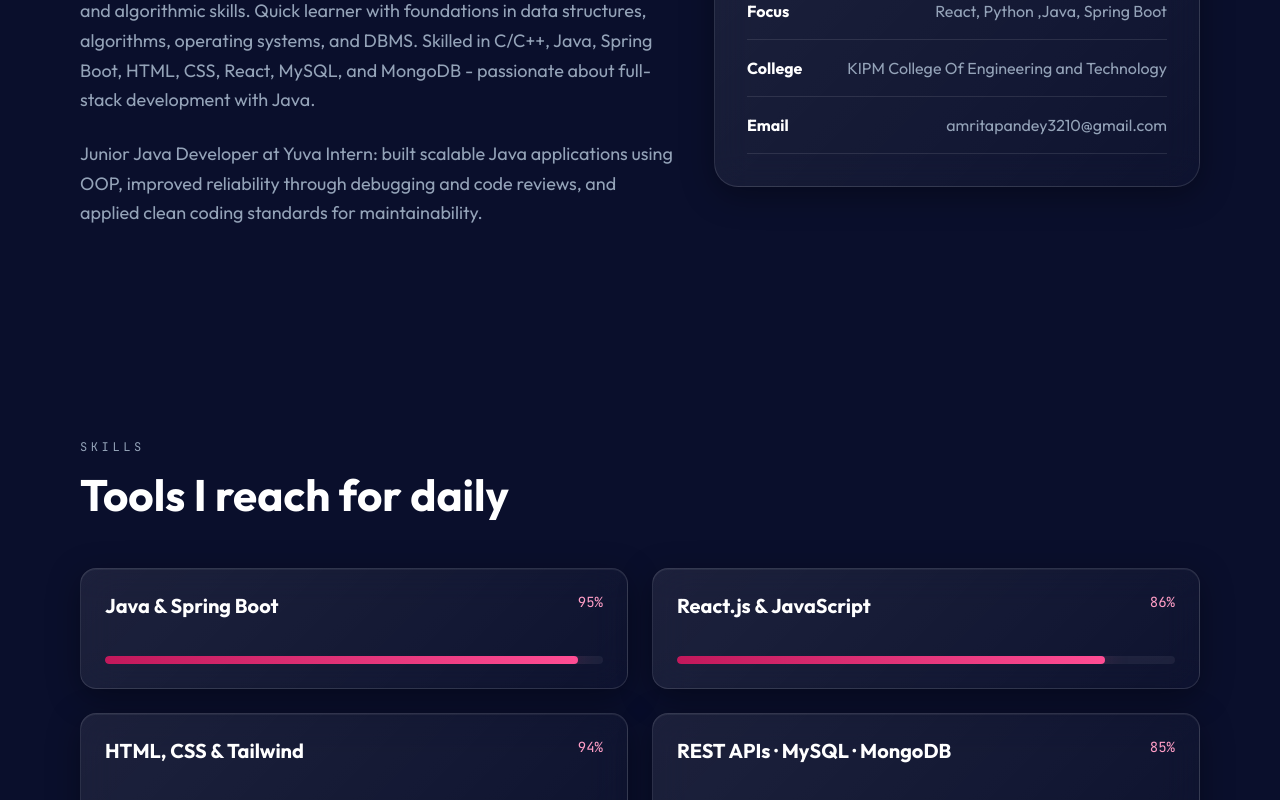
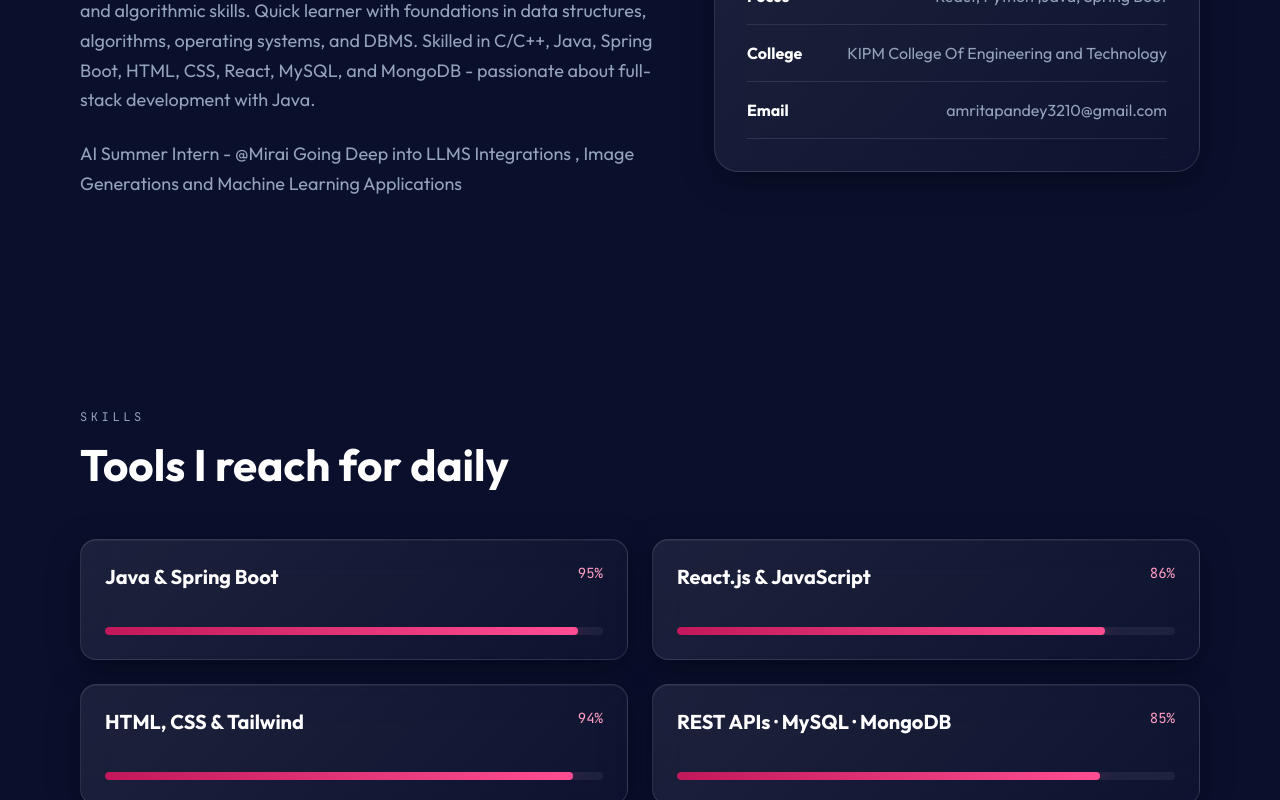
Before and after one commit to amritapandey623/Portfolio, a React (Vite) app: page / in a window 1280 px wide. Shown: the part 1180-1980 px from the top of the page. Built offline with nearby package versions, Linux system fonts and the light colour scheme.

Commit message:
Experience

```diff
--- a/src/main.jsx
+++ b/src/main.jsx
@@ -87,6 +87,11 @@ const skills = [
 ];
 
 const timeline = [
+  {
+    period: 'AI Summer Intern 2026 - @Mirai',
+    title: 'AI Summer Intern',
+    body: 'Worked on LLMs Integrations, Image Generation, and Machine Learning Applications. Gained hands-on experience in AI technologies and contributed to innovative projects.',
+  },
   {
     period: 'Google Student Ambassador Program - 2026',
     title: 'Google Student Ambassador',
@@ -226,7 +231,7 @@ function About() {
           <p className="section-label">About</p>
           <h2>Code with clarity. Design with intent.</h2>
           <p className="body-text">B.Tech Computer Science & Engineering student at KIPM College Of Engineering and Technology (CGPA 8.5) with strong software engineering and algorithmic skills. Quick learner with foundations in data structures, algorithms, operating systems, and DBMS. Skilled in C/C++, Java, Spring Boot, HTML, CSS, React, MySQL, and MongoDB - passionate about full-stack development with Java.</p>
-          <p className="body-text">Junior Java Developer at Yuva Intern: built scalable Java applications using OOP, improved reliability through debugging and code reviews, and applied clean coding standards for maintainability.</p>
+          <p className="body-text">AI Summer Intern - @Mirai  Going Deep into LLMS Integrations , Image Generations and Machine Learning Applications</p>
         </div>
         <div className="glass info-panel">
           <p>Profile highlights</p>
```
